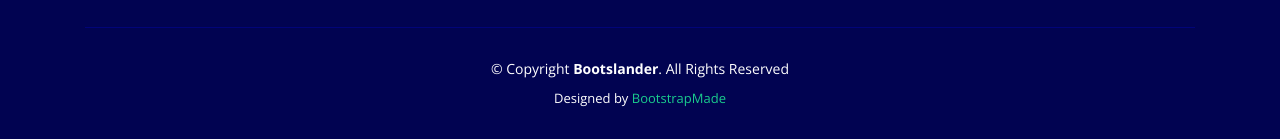
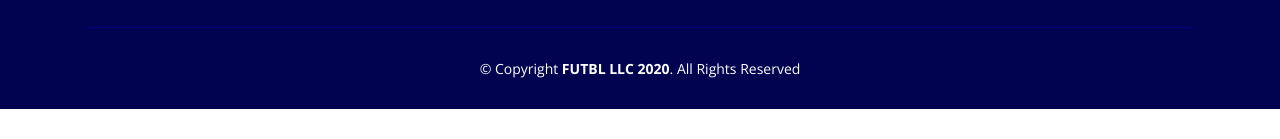
Before and after one commit to gamboaldo/futbl, a plain HTML site: page index.html in a window 1280 px wide. Shown: the part 8350-8489 px from the top of the page. After the commit the page ends 8459 px from the top, so only its background shows below. Drawn offline with nearby package versions, Linux system fonts and the light colour scheme.

Commit message:
Update index.html

```diff
--- a/index.html
+++ b/index.html
@@ -875,15 +875,9 @@
 
     <div class="container">
       <div class="copyright">
-        &copy; Copyright <strong><span>Bootslander</span></strong>. All Rights Reserved
+        &copy; Copyright <strong><span>FUTBL LLC 2020</span></strong>. All Rights Reserved
       </div>
-      <div class="credits">
-        <!-- All the links in the footer should remain intact. -->
-        <!-- You can delete the links only if you purchased the pro version. -->
-        <!-- Licensing information: https://bootstrapmade.com/license/ -->
-        <!-- Purchase the pro version with working PHP/AJAX contact form: https://bootstrapmade.com/bootslander-free-bootstrap-landing-page-template/ -->
-        Designed by <a href="https://bootstrapmade.com/">BootstrapMade</a>
-      </div>
+
     </div>
   </footer><!-- End Footer -->
 
```
